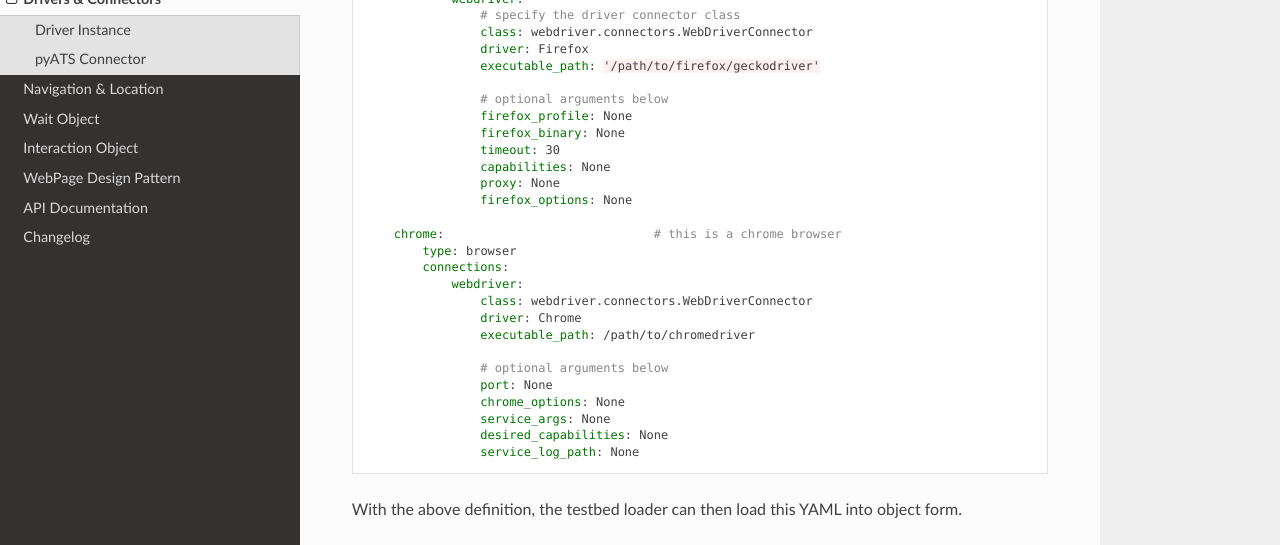
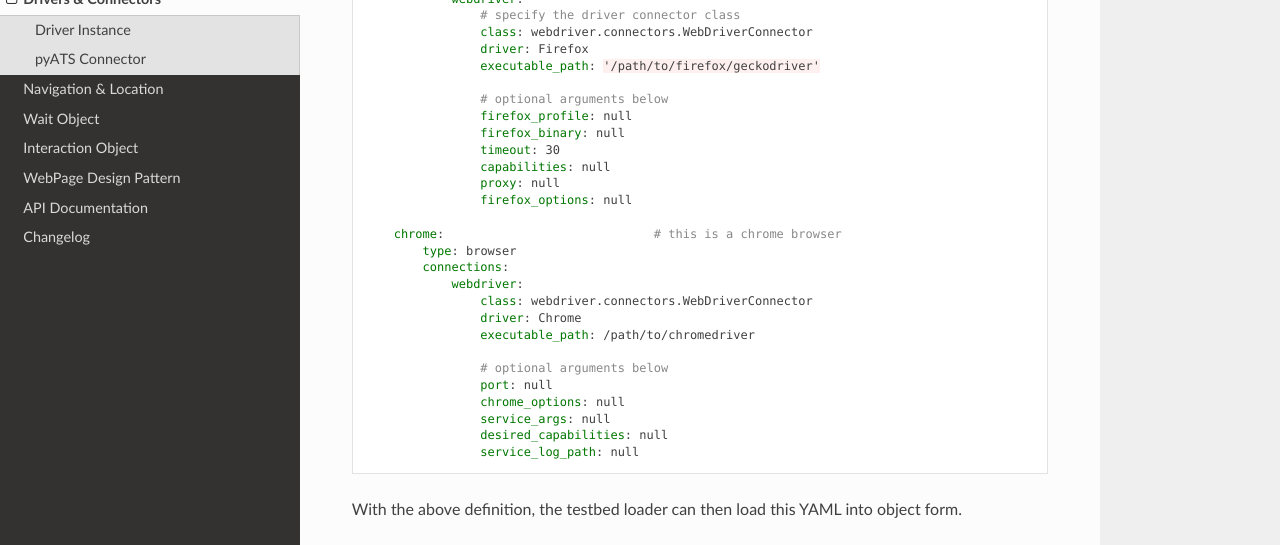
Before and after one commit to CiscoTestAutomation/geniewebdriver, a Sphinx documentation site: the page built from docs/connector.rst, in a window 1280 px wide and 900 px high, scrolled down 1444 px. Shown: the part 151-696 px from the top of the window. Built offline with Sphinx 7.4.7 and the Read the Docs theme 2.0.0, drawn with Linux system fonts in a browser that asks for light colours; comment, search, counter and statistics services are not loaded.

Commit message:
Fix for webdriver with newest selenium

```diff
--- a/docs/connector.rst
+++ b/docs/connector.rst
@@ -82,12 +82,12 @@
                     executable_path: '/path/to/firefox/geckodriver'
 
                     # optional arguments below
-                    firefox_profile: None
-                    firefox_binary: None
+                    firefox_profile: null
+                    firefox_binary: null
                     timeout: 30
-                    capabilities: None
-                    proxy: None
-                    firefox_options: None
+                    capabilities: null
+                    proxy: null
+                    firefox_options: null
 
         chrome:                             # this is a chrome browser
             type: browser
@@ -98,11 +98,11 @@
                     executable_path: /path/to/chromedriver
 
                     # optional arguments below
-                    port: None
-                    chrome_options: None
-                    service_args: None
-                    desired_capabilities: None
-                    service_log_path: None
+                    port: null
+                    chrome_options: null
+                    service_args: null
+                    desired_capabilities: null
+                    service_log_path: null
 
 With the above definition, the testbed loader can then load this YAML into
 object form.
```
Also changed, not shown: other parts of docs/connector.rst (+1 -1 lines), 4 other files.
